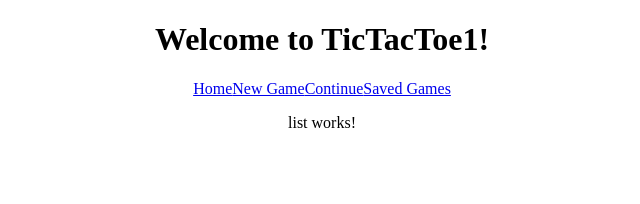
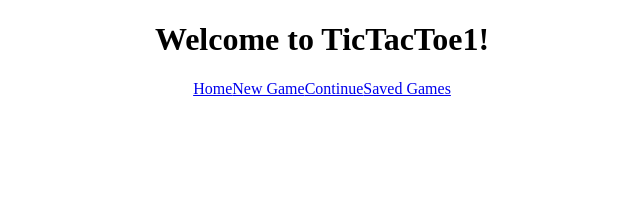
Before and after one commit to rdab/TicTacToe, an Angular app: page /games in a window 1280 px wide. Shown: the top 204 px of the page, without its empty margins (318-958 px from the left). Built offline with nearby package versions, Linux system fonts and the light colour scheme.

Commit message:
Scaffold list template

```diff
--- a/src/app/game/list/list.component.html
+++ b/src/app/game/list/list.component.html
@@ -1,3 +1,9 @@
-<p>
-  list works!
-</p>
+<ul>
+  <li *ngFor="let game of games">
+    <span>
+      {{ game.uid }}
+      <button>Continue</button>
+      <button>Delete</button>
+    </span>
+  </li>
+</ul>
--- a/src/app/game/list/list.component.ts
+++ b/src/app/game/list/list.component.ts
@@ -1,4 +1,6 @@
 import { Component, OnInit } from '@angular/core';
+import { StateService } from '../state.service';
+import { TicTacToe } from '../tic-tac-toe';
 
 @Component({
   selector: 'app-list',
@@ -7,7 +9,9 @@ import { Component, OnInit } from '@angular/core';
 })
 export class ListComponent implements OnInit {
 
-  constructor() { }
+  private games: Array<TicTacToe>;
+
+  constructor(stateService: StateService) { }
 
   ngOnInit() {
   }
```
